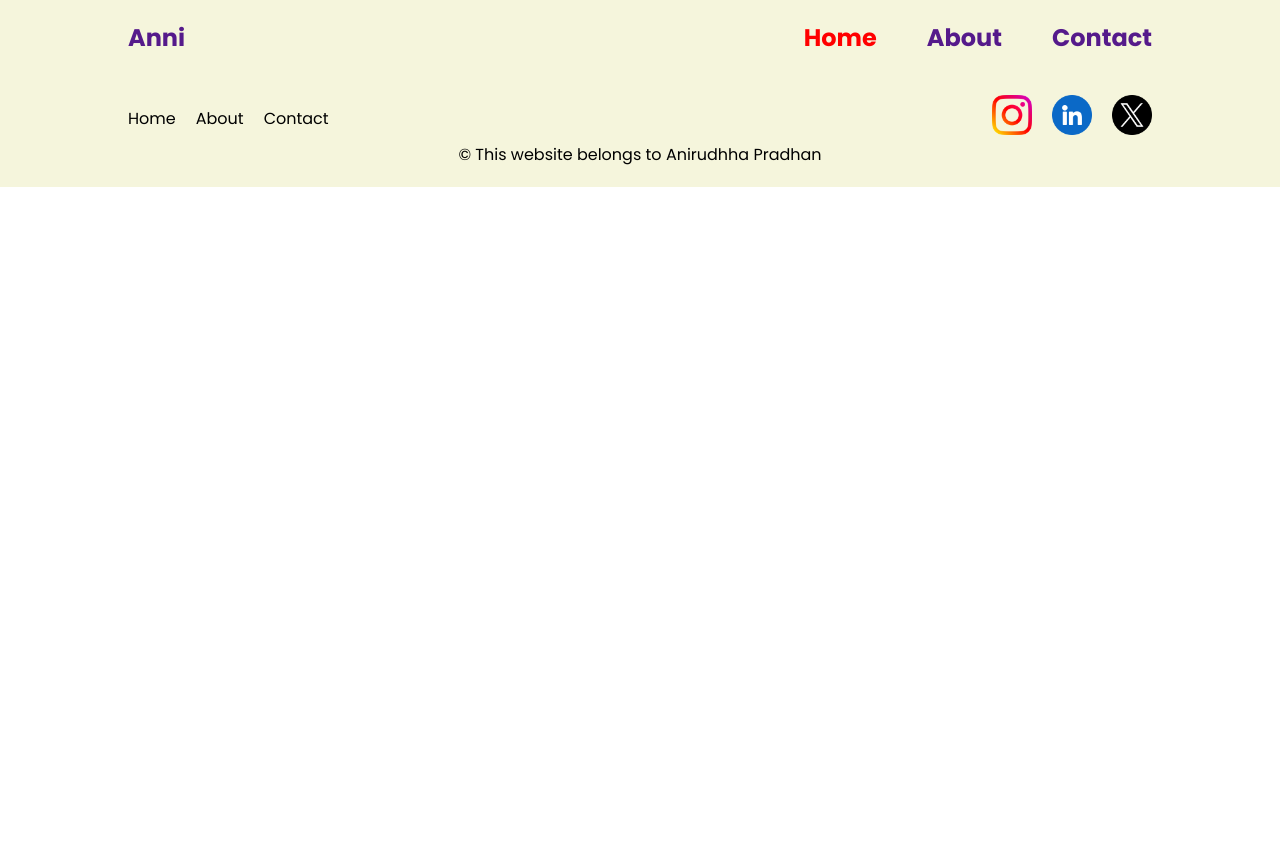
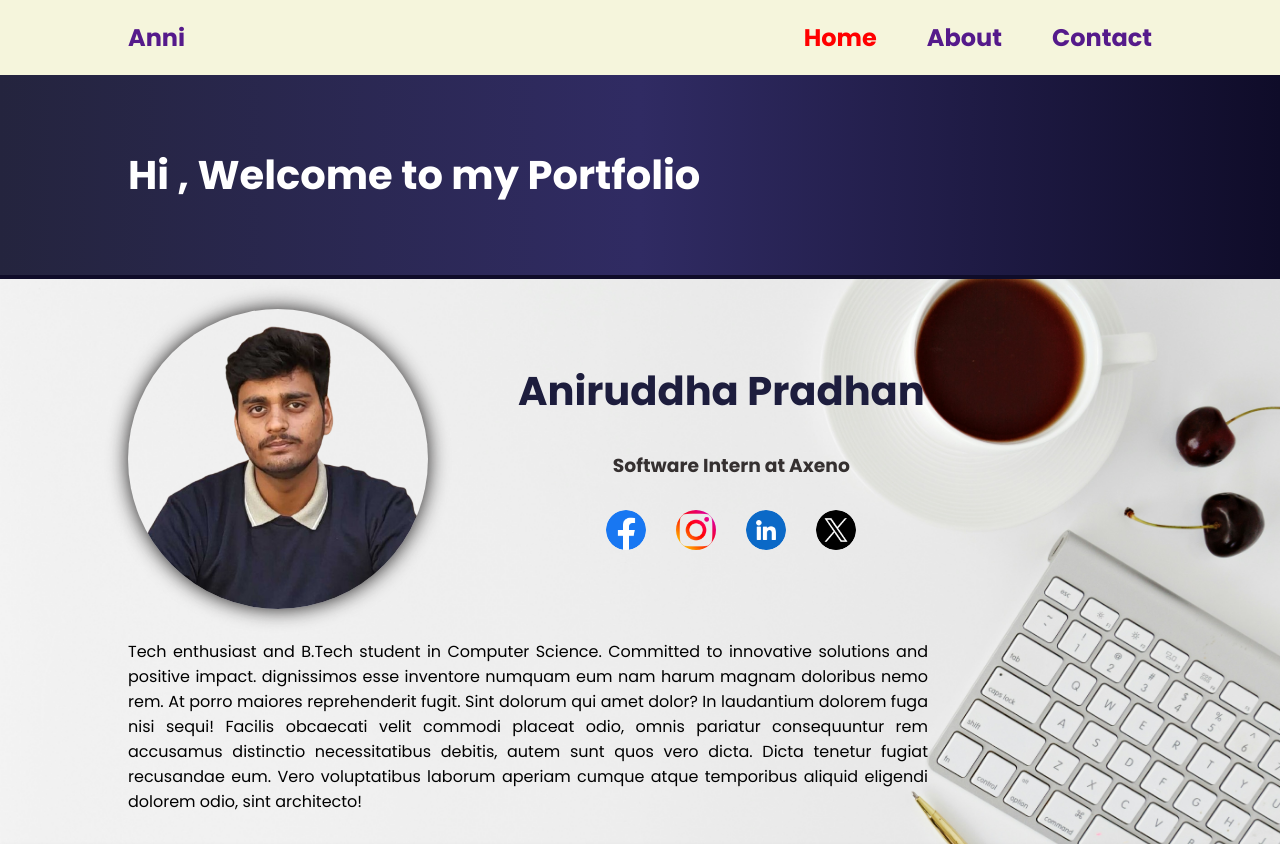
Before and after one commit to aniruddhapradhan05/Webpack-Portfolio, a website built with webpack: page src/index.html in a window 1280 px wide. Shown: the top 844 px of the page. Before the commit the page ends 800 px from the top, so only its background shows below. Built offline with nearby package versions, Linux system fonts and the light colour scheme.

Commit message:
fixed home page rendering

```diff
--- a/src/index.js
+++ b/src/index.js
@@ -92,6 +92,7 @@ function attachEventListeners() {
 }
 
 renderHeader()
+render('/');
 renderFooter()
 attachEventListeners()
 
```
Also changed, not shown: dist/index.html, 2 other files.
